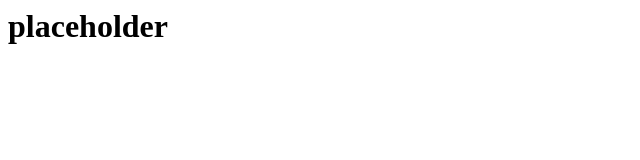
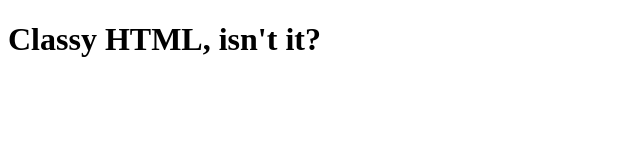
Before and after one commit to nephcom/arcturus, a plain HTML site: page index.html in a window 1280 px wide. Shown: the whole page, without its empty margins (0-640 px from the left). Drawn offline with Linux system fonts and the light colour scheme.

Commit message:
update index.html
yeag

```diff
--- a/index.html
+++ b/index.html
@@ -1 +1,15 @@
-<h1>placeholder</h1>
+<!DOCTYPE html>
+<html>
+    <head>
+        <title>NEPHCOM</title>
+    </head>
+<body>
+    <h1>Classy HTML, isn't it?</h1>
+    <!--- I haven't touched HTML in years. :p --->
+
+
+
+
+
+</body>
+</html>
```
